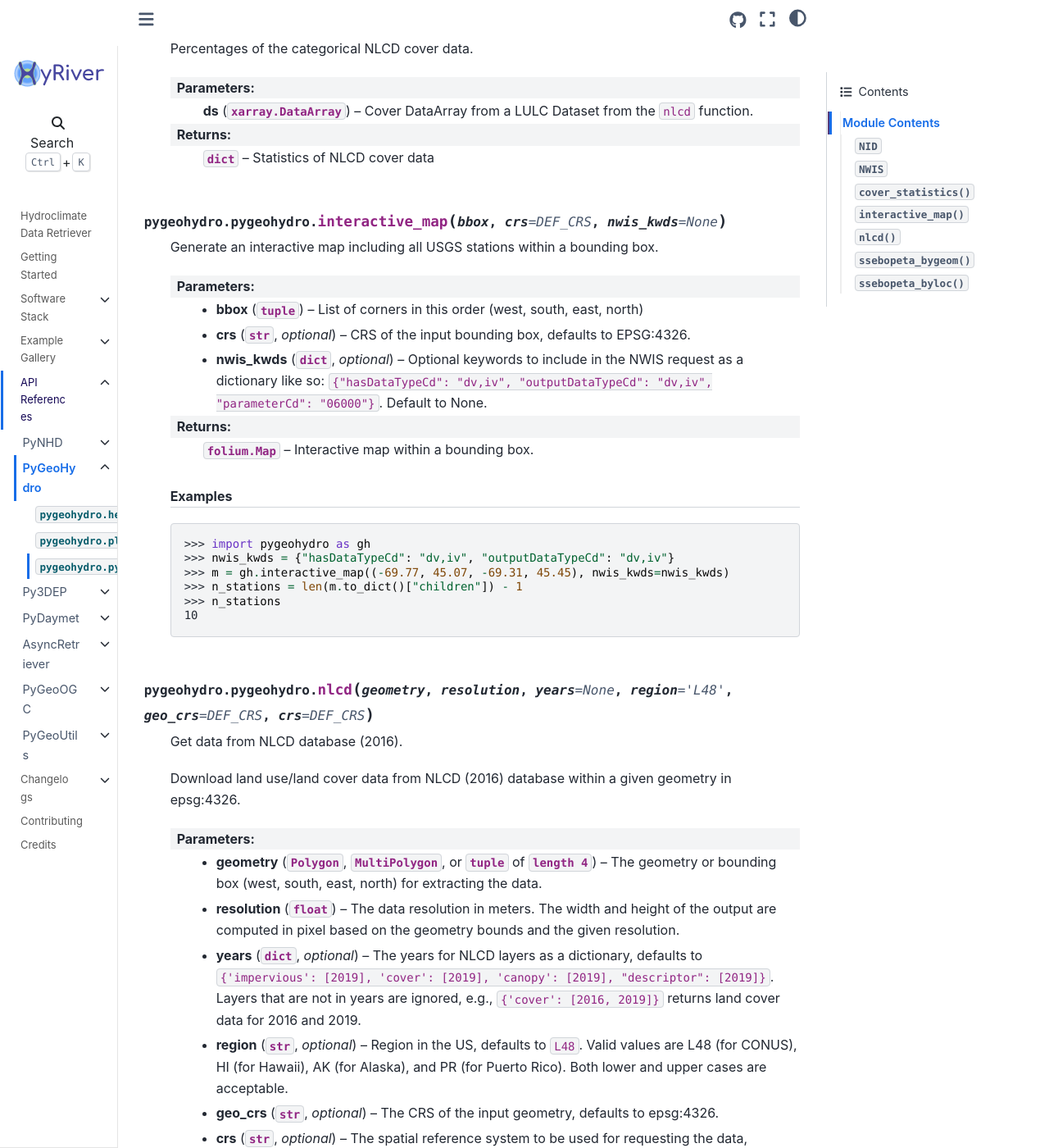
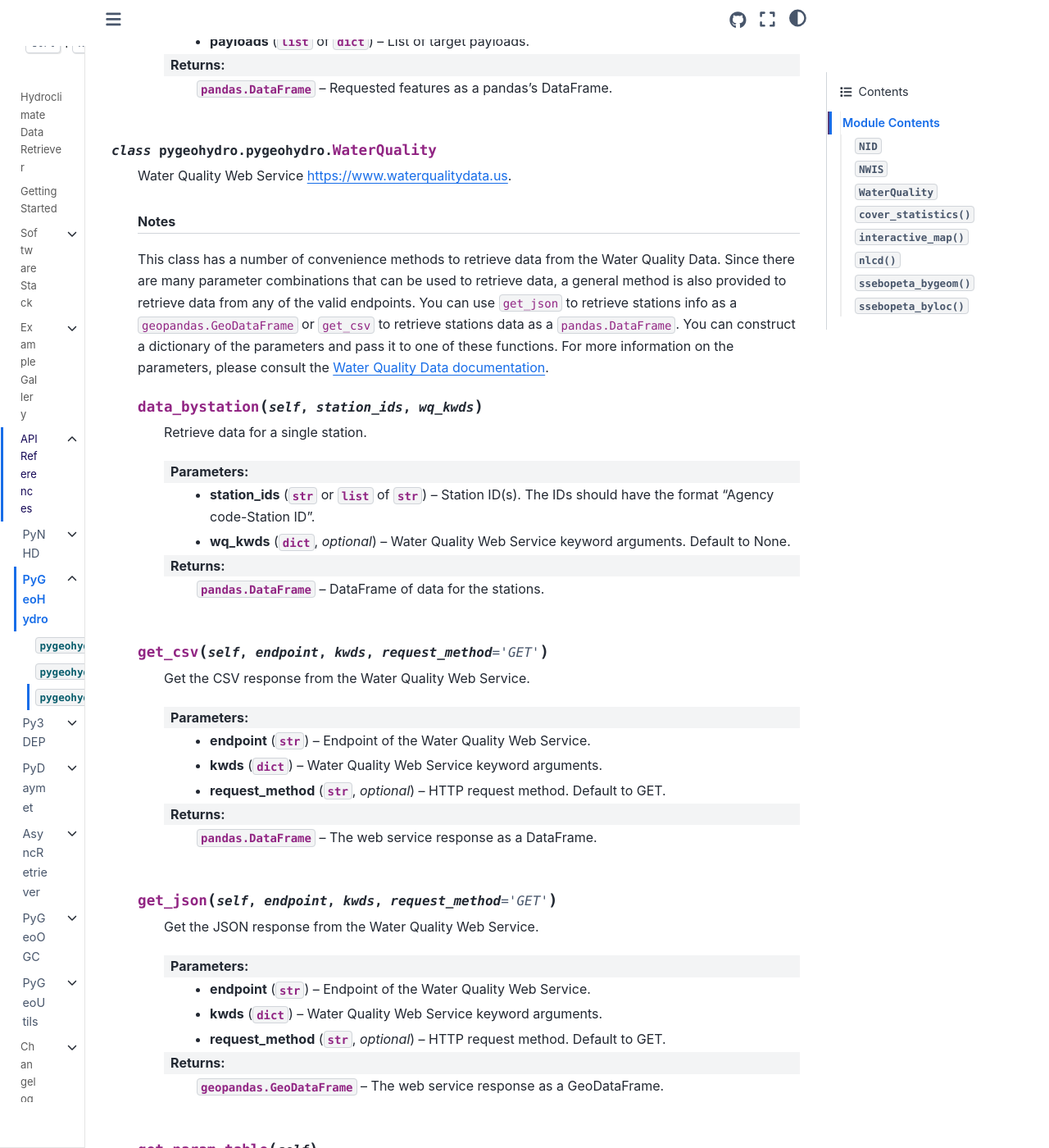
Before and after one commit to hyriver/hyriver.github.io, a Sphinx documentation site: the page built from docs/source/autoapi/pygeohydro/pygeohydro/index.rst, in a window 1280 px wide and 1400 px high, scrolled down 2211 px. Shown: the whole window at 82% size. Built offline with Sphinx 7.4.7 and the Sphinx Book theme 1.1.4, drawn with Linux system fonts in a browser that asks for light colours; some of the changed text lies outside the part shown.

Commit message:
ENH: Update the APIs

```diff
--- a/docs/source/autoapi/pygeohydro/pygeohydro/index.rst
+++ b/docs/source/autoapi/pygeohydro/pygeohydro/index.rst
@@ -12,11 +12,16 @@
 Module Contents
 ---------------
 
-.. py:class:: NID
+.. py:class:: NID(version = 2)
 
 
 
    Retrieve data from the National Inventory of Dams web service.
+
+   :Parameters: **version** (:class:`str`, *optional*) -- The database version. Version 2 and 3 are available. Version 2 has
+                NID 2019 data and version 3 includes more recent data as well. At the
+                moment both services are experimental and might not always work. The
+                default version is 2. More information can be found at https://damsdev.net.
 
 
 .. py:class:: NWIS
@@ -83,6 +88,87 @@ Module Contents
                    * **payloads** (:class:`list` of :class:`dict`) -- List of target payloads.
 
       :returns: :class:`pandas.DataFrame` -- Requested features as a pandas's DataFrame.
+
+
+
+.. py:class:: WaterQuality
+
+   Water Quality Web Service https://www.waterqualitydata.us.
+
+   .. rubric:: Notes
+
+   This class has a number of convenience methods to retrieve data from the
+   Water Quality Data. Since there are many parameter combinations that can be
+   used to retrieve data, a general method is also provided to retrieve data from
+   any of the valid endpoints. You can use ``get_json`` to retrieve stations info
+   as a ``geopandas.GeoDataFrame`` or ``get_csv`` to retrieve stations data as a
+   ``pandas.DataFrame``. You can construct a dictionary of the parameters and pass
+   it to one of these functions. For more information on the parameters, please
+   consult the
+   `Water Quality Data documentation <https://www.waterqualitydata.us/webservices_documentation>`__.
+
+   .. py:method:: data_bystation(self, station_ids, wq_kwds)
+
+      Retrieve data for a single station.
+
+      :Parameters: * **station_ids** (:class:`str` or :class:`list` of :class:`str`) -- Station ID(s). The IDs should have the format "Agency code-Station ID".
+                   * **wq_kwds** (:class:`dict`, *optional*) -- Water Quality Web Service keyword arguments. Default to None.
+
+      :returns: :class:`pandas.DataFrame` -- DataFrame of data for the stations.
+
+
+   .. py:method:: get_csv(self, endpoint, kwds, request_method = 'GET')
+
+      Get the CSV response from the Water Quality Web Service.
+
+      :Parameters: * **endpoint** (:class:`str`) -- Endpoint of the Water Quality Web Service.
+                   * **kwds** (:class:`dict`) -- Water Quality Web Service keyword arguments.
+                   * **request_method** (:class:`str`, *optional*) -- HTTP request method. Default to GET.
+
+      :returns: :class:`pandas.DataFrame` -- The web service response as a DataFrame.
+
+
+   .. py:method:: get_json(self, endpoint, kwds, request_method = 'GET')
+
+      Get the JSON response from the Water Quality Web Service.
+
+      :Parameters: * **endpoint** (:class:`str`) -- Endpoint of the Water Quality Web Service.
+                   * **kwds** (:class:`dict`) -- Water Quality Web Service keyword arguments.
+                   * **request_method** (:class:`str`, *optional*) -- HTTP request method. Default to GET.
+
+      :returns: :class:`geopandas.GeoDataFrame` -- The web service response as a GeoDataFrame.
+
+
+   .. py:method:: get_param_table(self)
+
+      Get the parameter table from the USGS Water Quality Web Service.
+
+
+   .. py:method:: lookup_domain_values(self, endpoint)
+
+      Get the domain values for the target endpoint.
+
+
+   .. py:method:: station_bybbox(self, bbox, wq_kwds)
+
+      Retrieve station info within bounding box.
+
+      :Parameters: * **bbox** (:class:`tuple` of :class:`float`) -- Bounding box coordinates (west, south, east, north) in epsg:4326.
+                   * **wq_kwds** (:class:`dict`, *optional*) -- Water Quality Web Service keyword arguments. Default to None.
+
+      :returns: :class:`geopandas.GeoDataFrame` -- GeoDataFrame of station info within the bounding box.
+
+
+   .. py:method:: station_bydistance(self, lon, lat, radius, wq_kwds)
+
+      Retrieve station within a radius (decimal miles) of a point.
+
+      :Parameters: * **lon** (:class:`float`) -- Longitude of point.
+                   * **lat** (:class:`float`) -- Latitude of point.
+                   * **radius** (:class:`float`) -- Radius (decimal miles) of search.
+                   * **wq_kwds** (:class:`dict`, *optional*) -- Water Quality Web Service keyword arguments. Default to None.
+
+      :returns: :class:`geopandas.GeoDataFrame` -- GeoDataFrame of station info within the radius of the point.
 
 
 
--- a/docs/source/autoapi/pygeoogc/core/index.rst
+++ b/docs/source/autoapi/pygeoogc/core/index.rst
@@ -51,7 +51,7 @@ Module Contents
 
 
 
-.. py:class:: RESTValidator
+.. py:class:: RESTValidator(__pydantic_self__, **data)
 
 
 
--- a/docs/source/conf.py
+++ b/docs/source/conf.py
@@ -179,7 +179,7 @@ extlinks = {
     "issue_async": ("https://github.com/cheginit/async_retriever/issues/%s", "GH"),
     "issue_ogc": ("https://github.com/cheginit/pygeoogc/issues/%s", "GH"),
     "issue_utils": ("https://github.com/cheginit/pygeoutils/issues/%s", "GH"),
-    "issue_hub": ("https://github.com/cheginit/pygeohub/issues/%s", "GH"),
+    "issue_hydro": ("https://github.com/cheginit/pygeohydro/issues/%s", "GH"),
     "issue_nhd": ("https://github.com/cheginit/pynhd/issues/%s", "GH"),
     "issue_3dep": ("https://github.com/cheginit/py3dep/issues/%s", "GH"),
     "issue_day": ("https://github.com/cheginit/pydaymet/issues/%s", "GH"),
@@ -187,7 +187,7 @@ extlinks = {
     "pull_async": ("https://github.com/cheginit/async_retriever/pull/%s", "PR"),
     "pull_ogc": ("https://github.com/cheginit/pygeoogc/pull/%s", "PR"),
     "pull_utils": ("https://github.com/cheginit/pygeoutils/pull/%s", "PR"),
-    "pull_hub": ("https://github.com/cheginit/pygeohub/pull/%s", "PR"),
+    "pull_hydro": ("https://github.com/cheginit/pygeohydro/pull/%s", "PR"),
     "pull_nhd": ("https://github.com/cheginit/pynhd/pull/%s", "PR"),
     "pull_3dep": ("https://github.com/cheginit/py3dep/pull/%s", "PR"),
     "pull_day": ("https://github.com/cheginit/pydaymet/pull/%s", "PR"),
```
Also changed, not shown: docs/source/readme/pygeohydro.rst (+38 -1 lines), docs/source/autoapi/pygeohydro/index.rst (line endings or trailing spaces), 1 other file.
